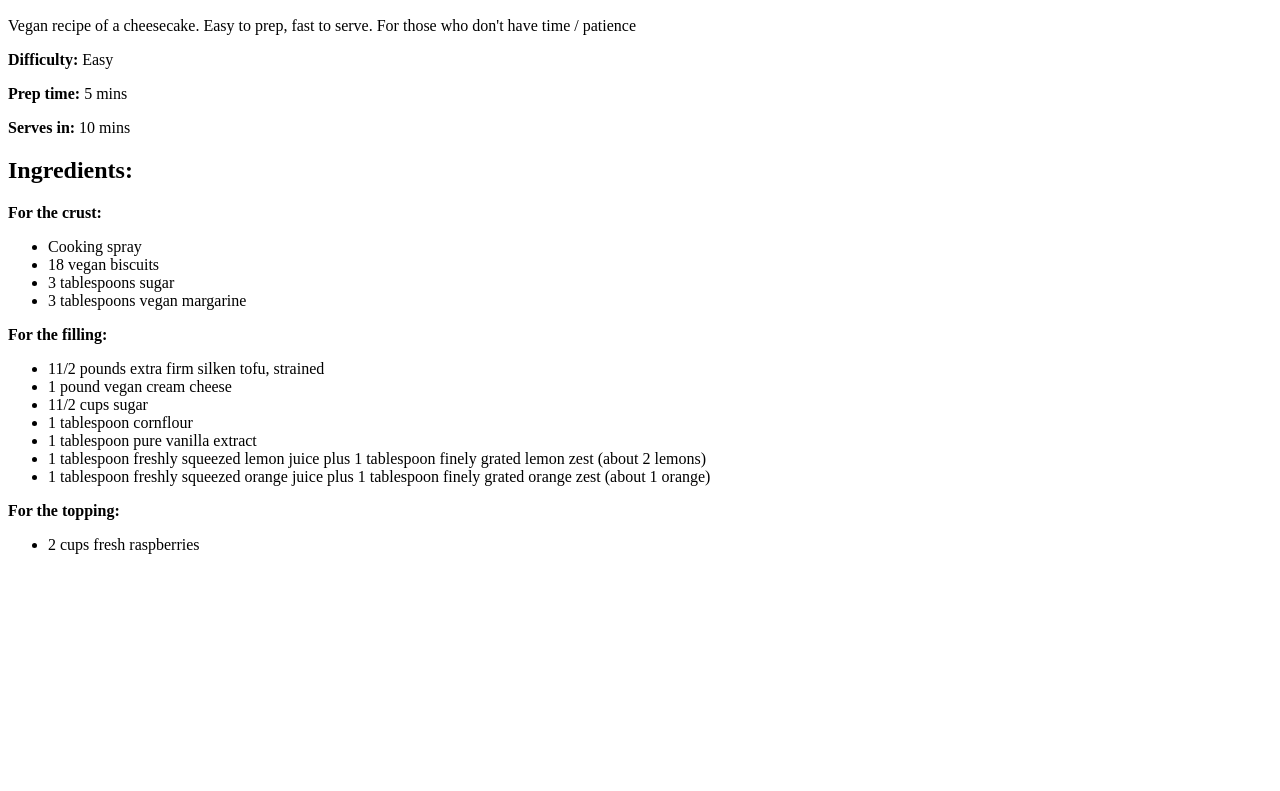
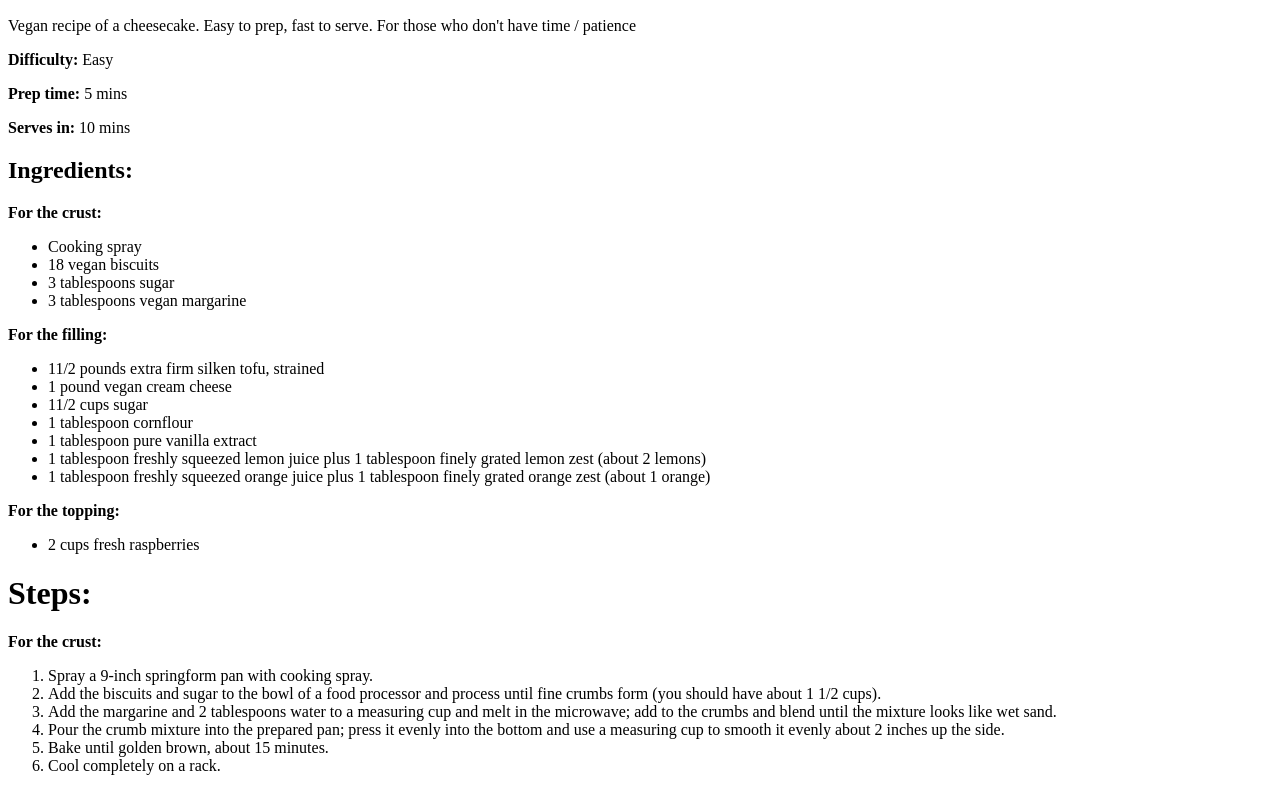
Before and after one commit to PedroDmaster/odin-recipes, a plain HTML site: page recipes/vegan-cheesecake.html in a window 1280 px wide. Shown: the part 334-1125 px from the top of the page. Before the commit the page ends 904 px from the top, so only its background shows below. Drawn offline with Linux system fonts and the light colour scheme.

Commit message:
criar Steps: com <p> e <ol> for the crust

```diff
--- a/recipes/vegan-cheesecake.html
+++ b/recipes/vegan-cheesecake.html
@@ -46,5 +46,17 @@
     <ul>
         <li>2 cups fresh raspberries</li>
     </ul>
+
+    <h1>Steps:</h1>
+
+    <p><strong>For the crust:</strong></p>
+    <ol>
+        <li>Spray a 9-inch springform pan with cooking spray.</li>
+        <li>Add the biscuits and sugar to the bowl of a food processor and process until fine crumbs form (you should have about 1 1/2 cups).</li>
+        <li>Add the margarine and 2 tablespoons water to a measuring cup and melt in the microwave; add to the crumbs and blend until the mixture looks like wet sand.</li>
+        <li>Pour the crumb mixture into the prepared pan; press it evenly into the bottom and use a measuring cup to smooth it evenly about 2 inches up the side.</li>
+        <li>Bake until golden brown, about 15 minutes.</li>
+        <li>Cool completely on a rack.</li>
+    </ol>
 </body>
 </html>
```
